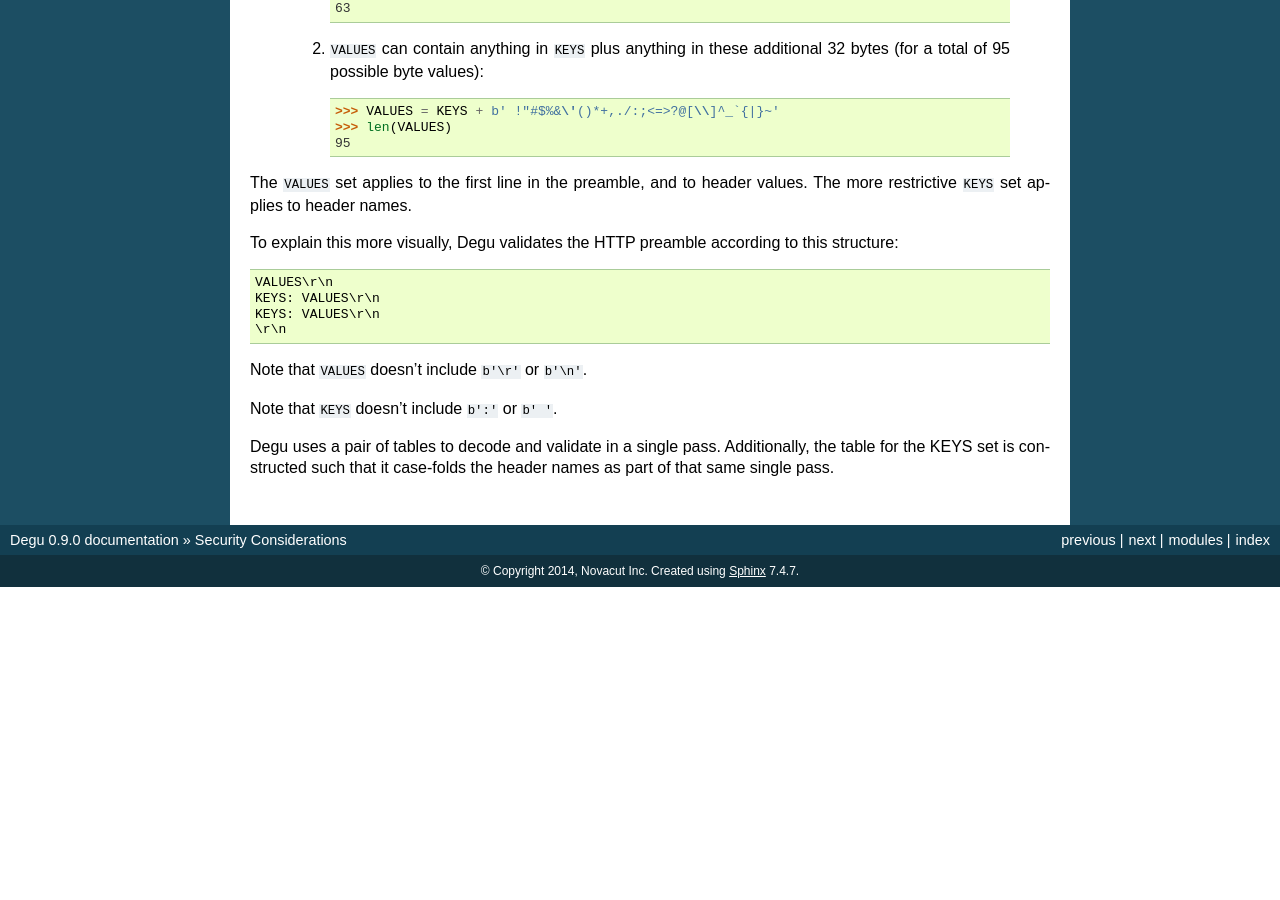
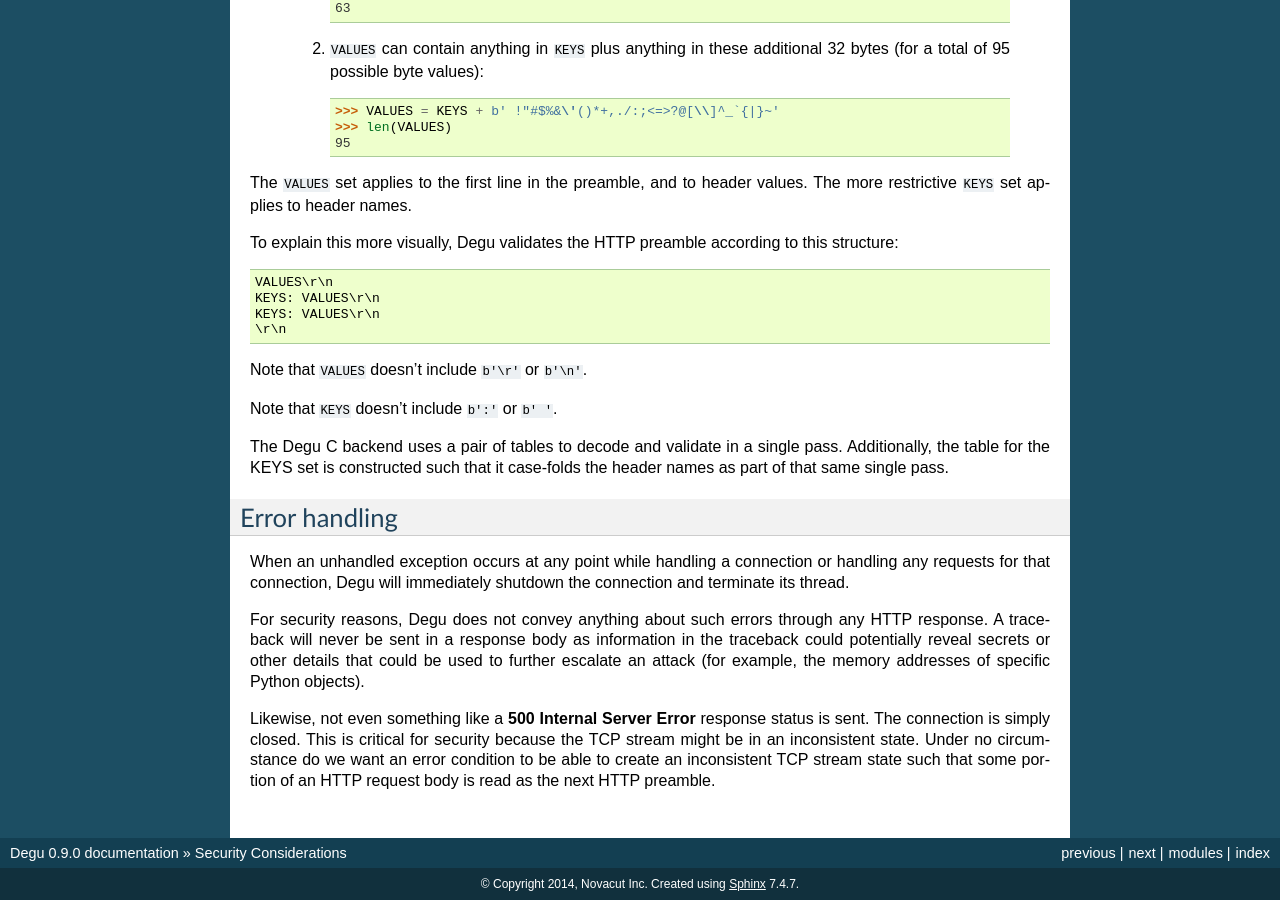
Before and after one commit to json420/degu, a Sphinx documentation site: the page built from doc/security.rst, in a window 1280 px wide and 900 px high, scrolled down 689 px. Built offline with Sphinx 7.4.7, drawn with Linux system fonts in a browser that asks for light colours; before the commit the page ends 1276 px from its top, so only the background shows below that.

Commit message:
Rough-out 'Error handling' section in security.rst

```diff
--- a/doc/security.rst
+++ b/doc/security.rst
@@ -59,6 +59,28 @@ Note that ``VALUES`` doesn't include ``b'\r'`` or ``b'\n'``.
 
 Note that ``KEYS`` doesn't include ``b':'`` or ``b' '``.
 
-Degu uses a pair of tables to decode and validate in a single pass.
-Additionally, the table for the KEYS set is constructed such that it case-folds
-the header names as part of that same single pass.
+The Degu C backend uses a pair of tables to decode and validate in a single
+pass.  Additionally, the table for the KEYS set is constructed such that it
+case-folds the header names as part of that same single pass.
+
+
+
+Error handling
+--------------
+
+When an unhandled exception occurs at any point while handling a connection or
+handling any requests for that connection, Degu will immediately shutdown the
+connection and terminate its thread.
+
+For security reasons, Degu does not convey anything about such errors through
+any HTTP response.  A traceback will never be sent in a response body as
+information in the traceback could potentially reveal secrets or other details
+that could be used to further escalate an attack (for example, the memory
+addresses of specific Python objects).
+
+Likewise, not even something like a  **500 Internal Server Error** response
+status is sent.  The connection is simply closed.  This is critical for security
+because the TCP stream might be in an inconsistent state.  Under no circumstance
+do we want an error condition to be able to create an inconsistent TCP stream
+state such that some portion of an HTTP request body is read as the next HTTP
+preamble.
```
